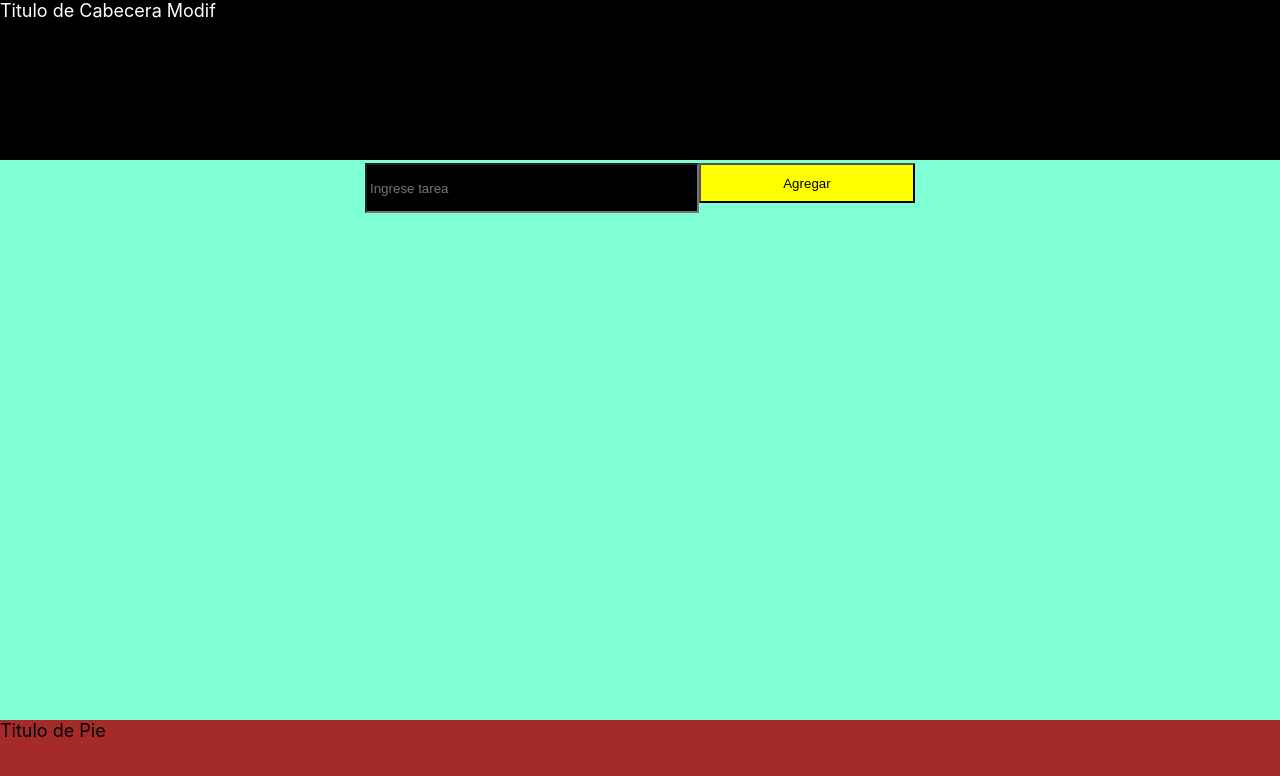
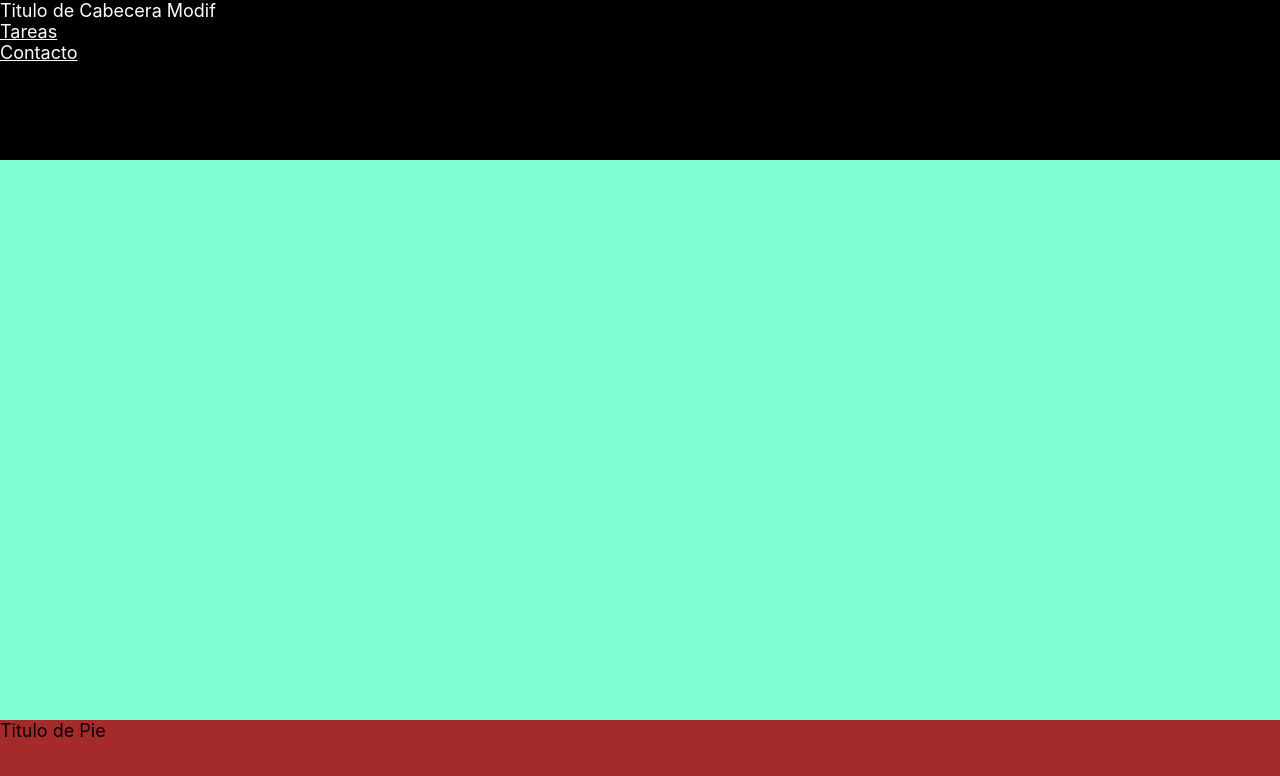
Before and after one commit to pablobonnaluc/react2test, a React (Create React App) app: page / in a window 1280 px wide. Shown: the top 776 px of the page. Built offline with nearby package versions, Linux system fonts and the light colour scheme.

Commit message:
Add routes and materiaui and contactjs

```diff
--- a/package.json
+++ b/package.json
@@ -3,12 +3,17 @@
   "version": "0.1.0",
   "private": true,
   "dependencies": {
+    "@emotion/react": "^11.11.0",
+    "@emotion/styled": "^11.11.0",
+    "@mui/icons-material": "^5.11.16",
+    "@mui/material": "^5.13.2",
     "@testing-library/jest-dom": "^5.16.5",
     "@testing-library/react": "^13.4.0",
     "@testing-library/user-event": "^13.5.0",
     "react": "^18.2.0",
     "react-dom": "^18.2.0",
     "react-icons": "^4.8.0",
+    "react-router-dom": "^6.11.2",
     "react-scripts": "5.0.1",
     "uuid": "^9.0.0",
     "web-vitals": "^2.1.4"
--- a/src/App.js
+++ b/src/App.js
@@ -1,18 +1,9 @@
 import './App.css';
-import './styles/styles.css'
-import Header from './components/header';
-import Footer from './components/footer';
-import Body from './components/body';
+import './styles/styles.css';
 
 function App() {
   return (
-    <div className="App">
-      <div className="initialcontainer">
-        <Header title='Titulo de Cabecera Modif'></Header>
-        <Body title='Este es el cuerpo del contenedor principal'></Body>
-        <Footer title='Titulo de Pie'></Footer>
-      </div>
-    </div>
+    <div className="App"></div>
   );
 }
 
--- a/src/components/body.js
+++ b/src/components/body.js
@@ -1,72 +1,16 @@
 
-import {useState} from 'react'
-import Tarea from './tarea';
-import { v4 as uuidv4} from 'uuid';
+import { Outlet } from 'react-router-dom';
 
 function Body(props) {
 
-    const [inputtaskvalue, setInputtaskvalue] = useState('');
-    const [tareas , setTareas] = useState([]);
 
-    function onInputDescriptionTask(e) {
-        setInputtaskvalue(e.target.value);
-    }
-
-    function onAddTask(e) {
-
-        e.preventDefault();
-
-        const tarea=  {
-            id: uuidv4(),
-            description: inputtaskvalue
-        }
-
-        // agrega una tarea a la lista de tareas
-        const tareasactuales = [tarea , ...tareas];
-
-        console.log('tarea: ', tarea);
-        setTareas(tareasactuales);
-
-    }
-
-    function deleteTask(id) {
-        console.log('se va a eliminar la tarea:', id);
-        const tareasposteliminacion = tareas.filter( (tarea) => {
-            return tarea.id !== id;
-        });
-
-        console.log('tarea eliminada, resultadao arreglo:', tareasposteliminacion);
-        setTareas(tareasposteliminacion);
-    }
 
     return (
         <div className='body'>
             {/* { props.title ? props.title : 'Colocar aqui el cuerpo'} */}
             <div className='bodycontainer'>
-                <div className='inputtaskcontainer'>
-                    <input
-                        className='inputtask'
-                        onChange={onInputDescriptionTask}
-                        placeholder="Ingrese tarea" ></input>
-                    <button
-                        className='buttonaddtask'
-                        onClick={onAddTask}
-                    >Agregar</button>
-                </div>
-                <div className='listatareas'>
-                {
-                    tareas.map( (tarea) =>
-                            <Tarea
-                                id={tarea.id}
-                                key={tarea.id}
-                                description={tarea.description}
-                                deleteTask={deleteTask}
-                                >
-                            </Tarea>
-
-                    )
-                }
-                </div>
+                {/* <Tareas></Tareas> */}
+                <Outlet />
             </div>
 
         </div>
--- a/src/components/header.js
+++ b/src/components/header.js
@@ -1,10 +1,30 @@
 //import react from 'react';
+import { Link } from "react-router-dom";
+// import Tareas from './tareas'
+
 
 function Header(props) {
 
     return (
         <div className="header">
             {props.title}
+            <div id="sidebar">
+                {/* other elements */}
+
+                <nav>
+                <ul>
+                    <li>
+                        <Link to='/tareas' className='routelink'> Tareas</Link>
+                    </li>
+                    <li>
+                        <Link to={'contacts'} className='routelink'>Contacto</Link>
+                    </li>
+                </ul>
+                </nav>
+
+                {/* other elements */}
+            </div>
+
         </div>
     )
 
--- /dev/null
+++ b/src/components/tareas.js
@@ -0,0 +1,80 @@
+
+import {useState} from 'react'
+import Tarea from './tarea';
+import { v4 as uuidv4} from 'uuid';
+
+import Badge from '@mui/material/Badge';
+import MailIcon from '@mui/icons-material/Mail';
+
+function Tareas() {
+
+    const [inputtaskvalue, setInputtaskvalue] = useState('');
+    const [tareas , setTareas] = useState([]);
+
+    function onInputDescriptionTask(e) {
+        setInputtaskvalue(e.target.value);
+    }
+
+    function onAddTask(e) {
+
+        e.preventDefault();
+
+        const tarea=  {
+            id: uuidv4(),
+            description: inputtaskvalue
+        }
+
+        // agrega una tarea a la lista de tareas
+        const tareasactuales = [tarea , ...tareas];
+
+        console.log('tarea: ', tarea);
+        setTareas(tareasactuales);
+
+    }
+
+    function deleteTask(id) {
+        console.log('se va a eliminar la tarea:', id);
+        const tareasposteliminacion = tareas.filter( (tarea) => {
+            return tarea.id !== id;
+        });
+
+        console.log('tarea eliminada, resultadao arreglo:', tareasposteliminacion);
+        setTareas(tareasposteliminacion);
+    }
+
+    return (
+        <div className='tareas'>
+            {/* { props.title ? props.title : 'Colocar aqui el cuerpo'} */}
+                <div className='inputtaskcontainer'>
+                    <input
+                        className='inputtask'
+                        onChange={onInputDescriptionTask}
+                        placeholder="Ingrese tarea" ></input>
+                    <button
+                        className='buttonaddtask'
+                        onClick={onAddTask}
+                    >Agregar</button>
+                     <Badge badgeContent={tareas.length} color="primary">
+                        <MailIcon color="action" />
+                    </Badge>
+                </div>
+                <div className='listatareas'>
+                {
+                    tareas.map( (tarea) =>
+                            <Tarea
+                                id={tarea.id}
+                                key={tarea.id}
+                                description={tarea.description}
+                                deleteTask={deleteTask}
+                                >
+                            </Tarea>
+
+                    )
+                }
+                </div>
+
+        </div>
+    )
+}
+
+export default Tareas;
--- a/src/index.js
+++ b/src/index.js
@@ -1,17 +1,29 @@
 import React from 'react';
 import ReactDOM from 'react-dom/client';
+import { BrowserRouter as Router, Routes, Route  } from "react-router-dom";
 import './index.css';
 import App from './App';
-import reportWebVitals from './reportWebVitals';
+import Layout from './pages/layout';
+import Tareas from './components/tareas';
+import Contacts from './pages/contacts';
 
 const root = ReactDOM.createRoot(document.getElementById('root'));
 root.render(
   <React.StrictMode>
-    <App />
+    <Router>
+      <App />
+      <Routes>
+        <Route path="/" element={<Layout />}>
+          <Route
+              path="/tareas"
+              element={<Tareas />} >
+          </Route>
+          <Route
+              path="/contacts"
+              element={<Contacts />} >
+          </Route>
+        </Route>
+      </Routes>
+    </Router>
   </React.StrictMode>
 );
-
-// If you want to start measuring performance in your app, pass a function
-// to log results (for example: reportWebVitals(console.log))
-// or send to an analytics endpoint. Learn more: https://bit.ly/CRA-vitals
-reportWebVitals();
--- /dev/null
+++ b/src/pages/contacts.js
@@ -0,0 +1,12 @@
+
+function Contacts(props) {
+
+    return (
+        <div>
+            Coloque aquí los contactos
+        </div>
+    );
+
+}
+
+export default Contacts;
--- /dev/null
+++ b/src/pages/layout.js
@@ -0,0 +1,18 @@
+import '../styles/styles.css'
+import Header   from '../components/header';
+import Body     from '../components/body';
+import Footer   from '../components/footer';
+
+function Layout(props) {
+
+    return (
+        <div className="initialcontainer">
+            <Header title='Titulo de Cabecera Modif'></Header>
+            <Body title='Este es el cuerpo del contenedor principal'>
+            </Body>
+            <Footer title='Titulo de Pie'></Footer>
+      </div>
+    );
+}
+
+export default Layout;
--- a/src/reportWebVitals.js
+++ /dev/null
@@ -1,13 +0,0 @@
-const reportWebVitals = onPerfEntry => {
-  if (onPerfEntry && onPerfEntry instanceof Function) {
-    import('web-vitals').then(({ getCLS, getFID, getFCP, getLCP, getTTFB }) => {
-      getCLS(onPerfEntry);
-      getFID(onPerfEntry);
-      getFCP(onPerfEntry);
-      getLCP(onPerfEntry);
-      getTTFB(onPerfEntry);
-    });
-  }
-};
-
-export default reportWebVitals;
--- a/src/styles/styles.css
+++ b/src/styles/styles.css
@@ -90,3 +90,7 @@
     height: 15px;
     margin: 15px;
 }
+
+.routelink {
+    color: white;
+}
```
Also changed, not shown: 1 other file (tests, documents, lock files or other folders).
